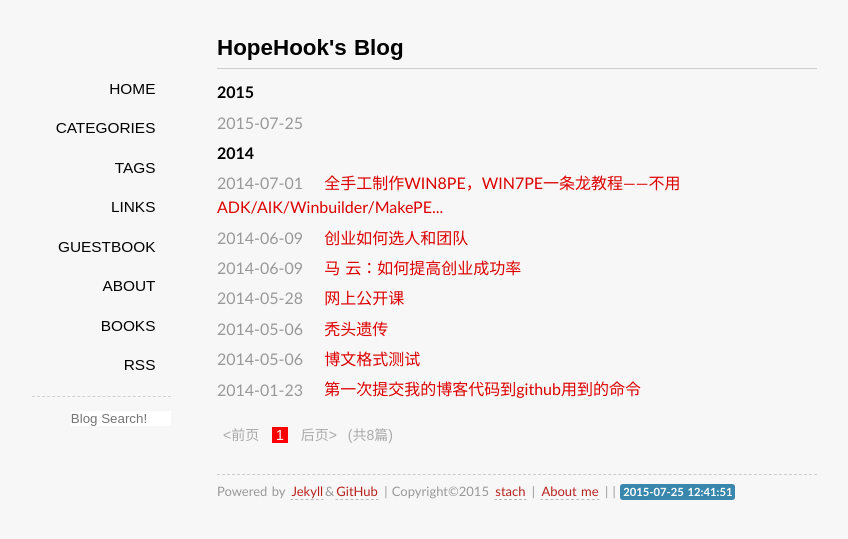
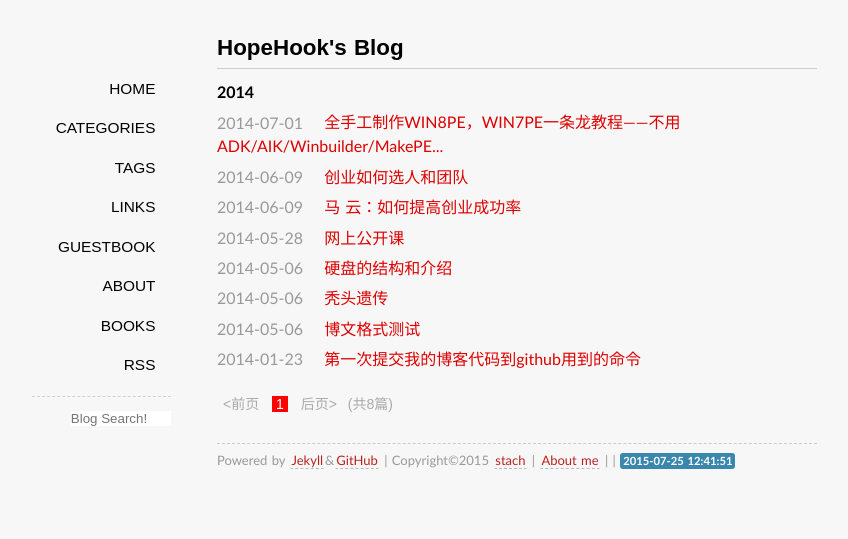
Before and after one commit to hopehook/HopeHook.com, a Jekyll site: the page built from index.html, in a window 1280 px wide. Shown: the top 539 px of the page, without its empty margins (123-971 px from the left). Built offline with Jekyll 4.4.1, drawn with Linux system fonts in a browser that asks for light colours; some web fonts are replaced; Markdown is read by kramdown in place of the engine named in the settings; the list of posts is cut into pages by our own code; comment, search, counter and statistics services are not loaded.

Commit message:
Update 2015-07-25-HardDisk.md

```diff
--- a/_posts/2015-07-25-HardDisk.md
+++ b/_posts/2015-07-25-HardDisk.md
@@ -1,10 +1,10 @@
 ---
-date:2015-07-25
-layout:post
-title:硬盘的结构和介绍
-thread:1
-categories:计算机原理
-tags:硬盘
+date: 2014-05-06
+layout: post
+title: 硬盘的结构和介绍
+thread: 1
+categories: 计算机原理
+tags: 硬盘
 ---
 
 一.物理结构
```
